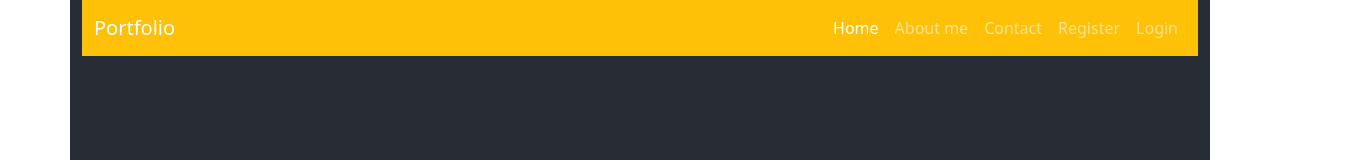
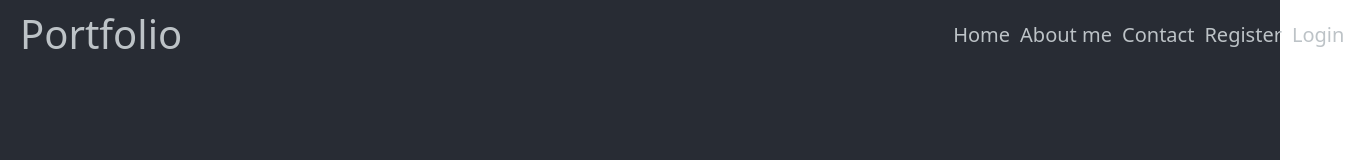
Before and after one commit to mkusztal/portfolioAboutMe, a React (Create React App) app in the folder client/: page / in a window 1280 px wide. Shown: the top 160 px of the page, 1349 px wide, since content can reach past the window. Built offline with nearby package versions, Linux system fonts and the light colour scheme.

Commit message:
Change NavBar change bootstrap to scss

```diff
--- a/client/src/App.js
+++ b/client/src/App.js
@@ -1,5 +1,4 @@
 import { Routes, Route } from 'react-router-dom';
-import { Container } from 'react-bootstrap';
 import NavBar from './components/layout/NavBar/NavBar';
 
 import styles from './App.module.scss';
@@ -11,7 +10,7 @@ import Logout from './components/features/Logout/Logout';
 
 export const App = () => {
   return (
-    <Container className={styles.root}>
+    <div className={styles.root}>
       <NavBar />
       <Routes>
         <Route path="/" element={<HomePage />} />
@@ -20,7 +19,7 @@ export const App = () => {
         <Route path="/login" element={<Login />} />
         <Route path="/logout" element={<Logout />} />
       </Routes>
-    </Container>
+    </div>
   );
 };
 
--- a/client/src/components/layout/NavBar/NavBar.js
+++ b/client/src/components/layout/NavBar/NavBar.js
@@ -1,4 +1,3 @@
-import { Navbar, Container, Nav } from 'react-bootstrap';
 import { useSelector } from 'react-redux';
 import { NavLink } from 'react-router-dom';
 import { getUser } from '../../../redux/userRedux';
@@ -8,39 +7,37 @@ import styles from './NavBar.module.scss';
 const NavBar = () => {
   const user = useSelector(getUser);
   return (
-    <Navbar bg="warning" variant="dark" className={styles.root}>
-      <Container>
-        <Navbar.Brand href="/">Portfolio</Navbar.Brand>
-        <Nav className="me-right">
-          <Nav.Link as={NavLink} to="/">
+    <nav className={styles.root}>
+      <h1>Portfolio</h1>
+      <div className={styles.links}>
+        <NavLink className={styles.navlink} to="/">
           Home
-          </Nav.Link>
-          <Nav.Link as={NavLink} to="/aboutme">
+        </NavLink>
+        <NavLink className={styles.navlink} to="/aboutme">
           About me
-          </Nav.Link>
-          <Nav.Link as={NavLink} to="/contact">
+        </NavLink>
+        <NavLink className={styles.navlink} to="/contact">
           Contact
-          </Nav.Link>
+        </NavLink>
         {!user && (
-            <Nav.Link as={NavLink} to="/register">
+          <NavLink className={styles.navlink} to="/register">
             Register
-            </Nav.Link>
+          </NavLink>
         )}
 
         {!user && (
-            <Nav.Link as={NavLink} to="/login">
+          <NavLink className={styles.navlink} to="/login">
             Login
-            </Nav.Link>
+          </NavLink>
         )}
 
         {user && (
-            <Nav.Link as={NavLink} to="/logout">
+          <NavLink className={styles.navlink} to="/logout">
             Logout
-            </Nav.Link>
+          </NavLink>
         )}
-        </Nav>
-      </Container>
-    </Navbar>
+      </div>
+    </nav>
   );
 };
 
--- a/client/src/components/layout/NavBar/NavBar.module.scss
+++ b/client/src/components/layout/NavBar/NavBar.module.scss
@@ -1,3 +1,27 @@
+@import '../../../styles/variables.module.scss';
+
 .root {
-  min-width: 500px;
+  color: $text-color;
+  display: flex;
+  padding: 10px 0 0 20px;
+
+  .links {
+    position: relative;
+    font-size: 20px;
+    margin: 10px 0 0 10px;
+    left: 60%;
+
+    .navlink {
+      color: $text-color;
+    }
+
+    .navlink:link {
+      text-decoration: none;
+      margin: 5px;
+    }
+
+    .navlink:hover {
+      color: $text-hover-color;
+    }
+  }
 }
--- /dev/null
+++ b/client/src/styles/variables.module.scss
@@ -0,0 +1,2 @@
+$text-color: #bdc3c7;
+$text-hover-color: #f1c40f;
```
Also changed, not shown: 1 other file (tests, documents, lock files or other folders). Lines whose indentation alone changed are shown as unchanged.
